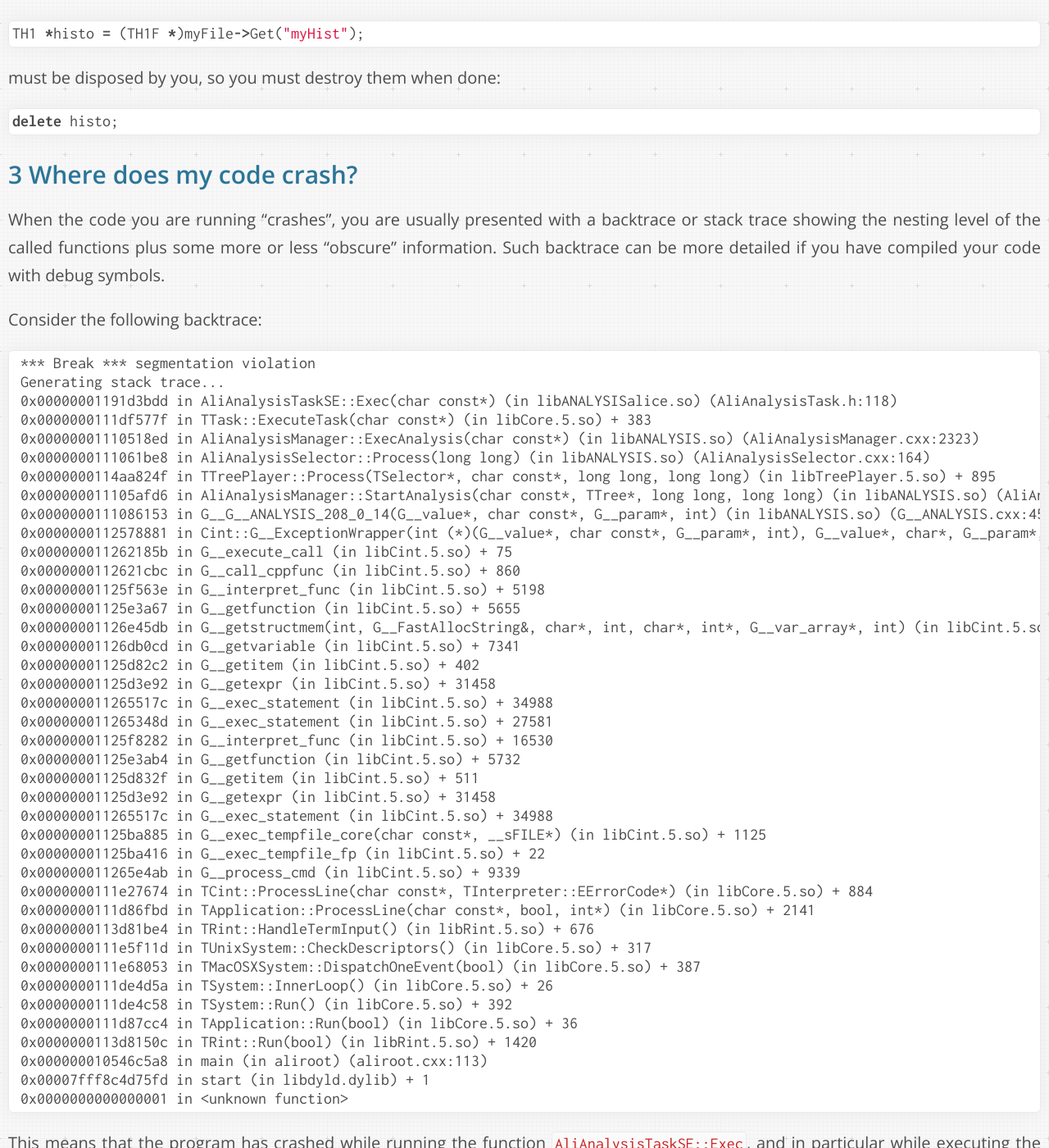
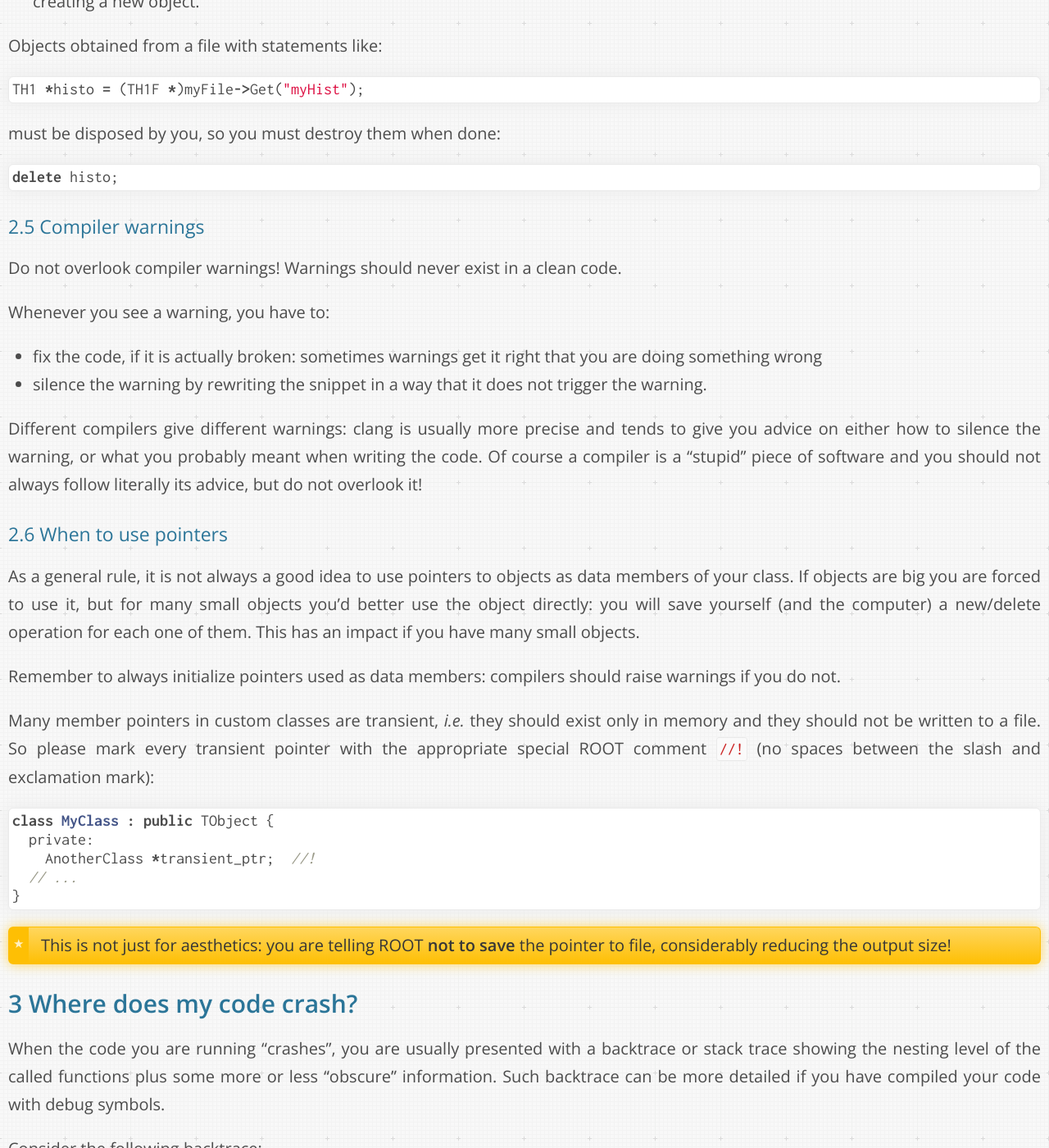
Before and after one commit to dberzano/dberzano.github.io, a Jekyll site: the page built from alice/debug/index.md, in a window 1280 px wide and 1400 px high, scrolled down 8612 px. Shown: the whole window at 82% size. Built offline with Jekyll 4.4.1, drawn with Linux system fonts in a browser that asks for light colours; Markdown is read by kramdown in place of the engine named in the settings; some of the changed text lies outside the part shown.

Commit message:
DebugTut: general programming tips #2

````diff
--- a/alice/debug/index.md
+++ b/alice/debug/index.md
@@ -398,6 +398,53 @@ TH1 *histo = (TH1F *)myFile->Get("myHist");
 ```c++
 delete histo;
 ```
+
+### Compiler warnings
+
+**Do not overlook compiler warnings!** Warnings should **never** exist
+in a clean code.
+
+Whenever you see a warning, you have to:
+
+* **fix** the code, if it is actually broken: sometimes warnings get
+  it right that you are doing something wrong
+* **silence** the warning by rewriting the snippet in a way that it
+  does not trigger the warning.
+
+Different compilers give different warnings: clang is usually more
+precise and tends to give you advice on either how to silence the
+warning, or what you probably meant when writing the code. Of course a
+compiler is a "stupid" piece of software and you should not always
+follow literally its advice, but do not overlook it!
+
+
+### When to use pointers
+
+As a general rule, it is not always a good idea to use pointers to
+objects as data members of your class. If objects are big you are
+forced to use it, but for many small objects you'd better use the
+object directly: you will save yourself (and the computer) a
+new/delete operation for each one of them. This has an impact if you
+have many small objects.
+
+Remember to always initialize pointers used as data members: compilers
+should raise warnings if you do not.
+
+Many member pointers in custom classes are **transient**, *i.e.* they
+should exist only in memory and they should not be written to a file.
+So please mark every transient pointer with the appropriate special
+ROOT comment `//!` (no spaces between the slash and exclamation mark):
+
+```c++
+class MyClass : public TObject {
+  private:
+    AnotherClass *transient_ptr;  //!
+  // ...
+}
+```
+
+> This is not just for aesthetics: you are telling ROOT **not to
+> save** the pointer to file, considerably reducing the output size!
 
 
 Where does my code crash?
````
